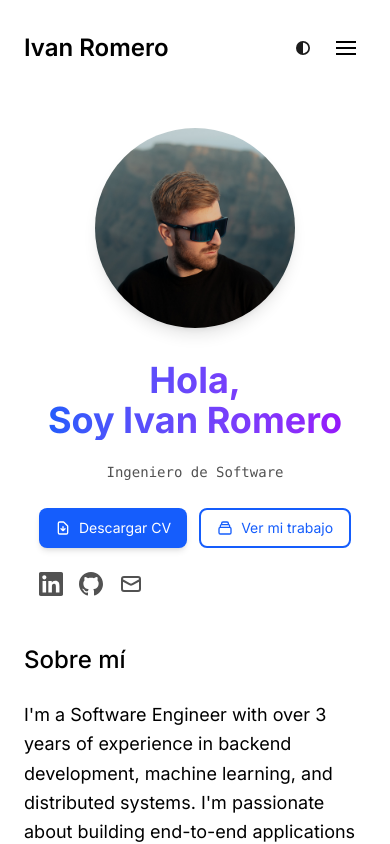
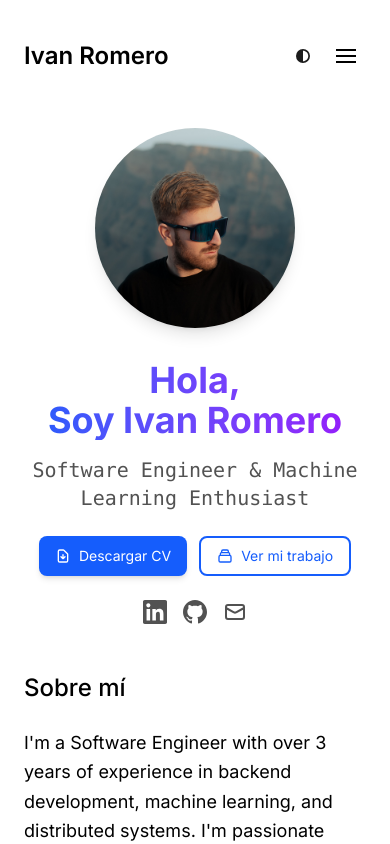
Before and after one commit to ivaaanrm/ir-portfolio, a Next.js app: page / in a window 390 px wide. Shown: the top 844 px of the page. Built offline with nearby package versions, Linux system fonts and the light colour scheme.

Commit message:
Replace TextLoopBasic with TextScramble component for enhanced text animation; update Navbar styles for improved responsiveness

```diff
--- a/app/components/nav.tsx
+++ b/app/components/nav.tsx
@@ -68,22 +68,17 @@ export function Navbar() {
   return (
     <>
       <motion.nav
-        className={`fixed top-0 left-0 right-0 z-50 ${isScrolled ? "dark:bg-neutral-900/80" : "dark:bg-transparent"}`}
-        // Anima el cambio de fondo al hacer scroll
-        animate={{
-          backgroundColor: isScrolled
-            ? "rgba(255, 255, 255, 0.8)"
-            : "rgba(255, 255, 255, 0)",
-        }}
-        // La sintaxis para dark mode es un poco más compleja, se puede hacer con CSS variables.
-        // Pero para simplificar, lo manejamos con clases y el backdrop-filter.
+        className={`fixed top-0 left-0 right-0 z-50 ${
+          isScrolled
+            ? "bg-white dark:bg-neutral-900 shadow-sm"
+            : "bg-transparent"
+        }`}
         style={{
-          backdropFilter: isScrolled ? "blur(8px)" : "none",
-          WebkitBackdropFilter: isScrolled ? "blur(8px)" : "none",
+          transition: isScrolled ? 'none' : 'all 0.3s ease'
         }}
       >
         <div className="max-w-[624px] mx-auto px-6 sm:px-4 md:px-0">
-          <div className="flex items-center justify-between py-6">
+          <div className="flex items-center justify-between py-8">
             <Link href="/" className="text-2xl font-semibold leading-none">
               {metaData.title}
             </Link>
--- a/app/page.tsx
+++ b/app/page.tsx
@@ -1,7 +1,7 @@
 import Image from "next/image";
 import Link from "next/link";
 import { socialLinks } from "./lib/config";
-import { TextLoopBasic } from "./components/text-loop";
+import { TextScramble } from "../components/motion-primitives/text-scramble";
 import { InView } from "./components/in-view";
 
 export default function Page() {
@@ -31,11 +31,17 @@ export default function Page() {
             Soy Ivan Romero
           </h1>
           <div className="text-xl text-neutral-600 dark:text-neutral-400 mb-6">
-            <TextLoopBasic />
+            <TextScramble
+              className='font-mono text-xl'
+              duration={2}
+              // characterSet='. '
+            >
+              Software Engineer & Machine Learning Enthusiast
+            </TextScramble>
           </div>
 
           {/* Action Buttons */}
-          <div className="flex flex-wrap gap-3 mb-6">
+          <div className="flex flex-wrap justify-center lg:justify-start gap-3 mb-6">
             <a
               href="/cv-ivan-romero.pdf"
               download
@@ -78,7 +84,7 @@ export default function Page() {
           </div>
 
           {/* Social Links */}
-          <div className="flex gap-4">
+          <div className="flex justify-center gap-4">
             <a
               href={socialLinks.linkedin}
               target="_blank"
--- /dev/null
+++ b/components/motion-primitives/text-scramble.tsx
@@ -0,0 +1,85 @@
+'use client';
+import { type JSX, useEffect, useState } from 'react';
+import { motion, MotionProps } from 'motion/react';
+
+export type TextScrambleProps = {
+  children: string;
+  duration?: number;
+  speed?: number;
+  characterSet?: string;
+  as?: React.ElementType;
+  className?: string;
+  trigger?: boolean;
+  onScrambleComplete?: () => void;
+} & MotionProps;
+
+const defaultChars =
+  'ABCDEFGHIJKLMNOPQRSTUVWXYZabcdefghijklmnopqrstuvwxyz0123456789';
+
+export function TextScramble({
+  children,
+  duration = 0.8,
+  speed = 0.04,
+  characterSet = defaultChars,
+  className,
+  as: Component = 'p',
+  trigger = true,
+  onScrambleComplete,
+  ...props
+}: TextScrambleProps) {
+  const MotionComponent = motion.create(
+    Component as keyof JSX.IntrinsicElements
+  );
+  const [displayText, setDisplayText] = useState(children);
+  const [isAnimating, setIsAnimating] = useState(false);
+  const text = children;
+
+  const scramble = async () => {
+    if (isAnimating) return;
+    setIsAnimating(true);
+
+    const steps = duration / speed;
+    let step = 0;
+
+    const interval = setInterval(() => {
+      let scrambled = '';
+      const progress = step / steps;
+
+      for (let i = 0; i < text.length; i++) {
+        if (text[i] === ' ') {
+          scrambled += ' ';
+          continue;
+        }
+
+        if (progress * text.length > i) {
+          scrambled += text[i];
+        } else {
+          scrambled +=
+            characterSet[Math.floor(Math.random() * characterSet.length)];
+        }
+      }
+
+      setDisplayText(scrambled);
+      step++;
+
+      if (step > steps) {
+        clearInterval(interval);
+        setDisplayText(text);
+        setIsAnimating(false);
+        onScrambleComplete?.();
+      }
+    }, speed * 1000);
+  };
+
+  useEffect(() => {
+    if (!trigger) return;
+
+    scramble();
+  }, [trigger]);
+
+  return (
+    <MotionComponent className={className} {...props}>
+      {displayText}
+    </MotionComponent>
+  );
+}
```
